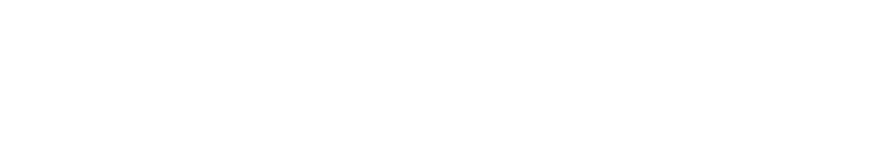
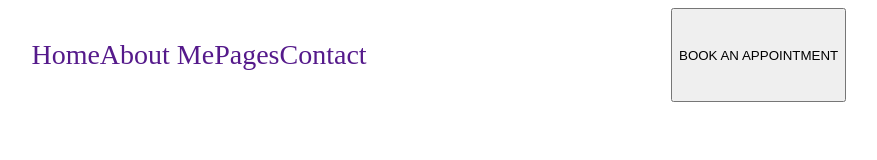
Before and after one commit to MagmaFilda/Cooking, a plain HTML site: page assets/index.html in a window 1280 px wide. Shown: the whole page, without its empty margins (281-1158 px from the left). Drawn offline with Linux system fonts and the light colour scheme.

Commit message:
Navbar something

```diff
--- a/assets/index.html
+++ b/assets/index.html
@@ -3,8 +3,28 @@
 <head>
     <meta charset="UTF-8">
     <title>Cooking</title>
+    <link rel="stylesheet" href="styles/styles.css">
+    <link rel="stylesheet" href="https://cdnjs.cloudflare.com/ajax/libs/font-awesome/4.7.0/css/font-awesome.min.css">
 </head>
 <body>
-
+    <nav class="navbar">
+        <img class="logo">
+        <ul class="nav-links">
+            <li class="nav-link">
+                <a href="">Home</a>
+            </li>
+            <li class="nav-link">
+                <a href="">About Me</a>
+            </li>
+            <li class="nav-link">
+                <a href="">Pages</a>
+            </li>
+            <li class="nav-link">
+                <a href="">Contact</a>
+            </li>
+        </ul>
+        <img>
+        <button>BOOK AN APPOINTMENT</button>
+    </nav>
 </body>
 </html>
--- a/assets/styles/styles.css
+++ b/assets/styles/styles.css
@@ -0,0 +1,14 @@
+.navbar{
+    display: flex;
+    justify-content: space-evenly;
+}
+.nav-links{
+    display: flex;
+    list-style: none;
+    font-size: 28px;
+    margin: 15px;
+    padding: 16px 0 16px 0;
+}
+.nav-link a{
+    text-decoration: none;
+}
```
